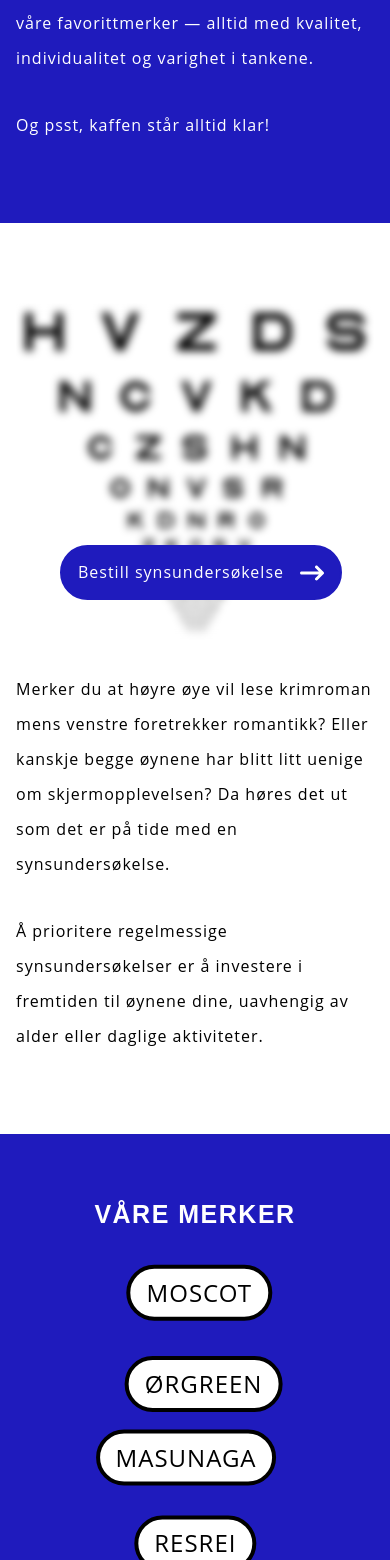
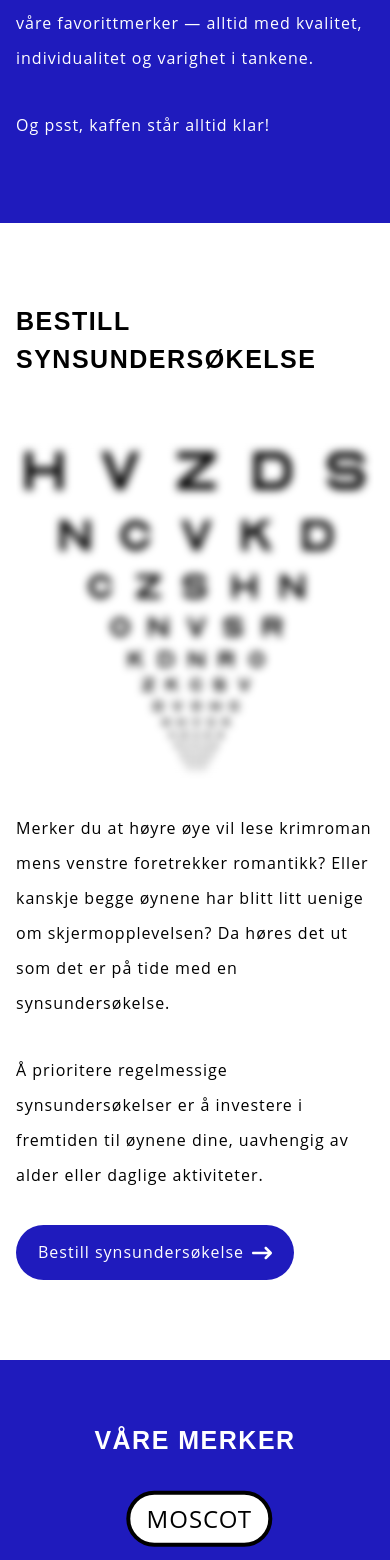
Before and after one commit to mathildeew/lillestromoptikk, a React (Vite) app: page / in a window 390 px wide. Shown: the part 1154-2714 px from the top of the page. Built offline with nearby package versions, Linux system fonts and the light colour scheme; no server answers; a web font is replaced by a local one.

Commit message:
clean up styles

```diff
--- a/src/components/Home/EyecheckInfo/LogMAR/index.jsx
+++ b/src/components/Home/EyecheckInfo/LogMAR/index.jsx
@@ -2,15 +2,15 @@ export default function LogMAR({ hover }) {
   return (
     <div className="relative max-w-xl w-full mx-auto">
       <div
-        className={`w-full h-full absolute p-4 backdrop-blur-sm  transition-all duration-500 ease-in-out ${
-          hover && "backdrop-blur-none"
+        className={`w-full h-full absolute p-4 backdrop-blur-sm transition-all duration-500 ease-in-out ${
+          hover && "backdrop-blur-0"
         }`}
       ></div>
 
       <svg
         xmlns="http://www.w3.org/2000/svg"
         viewBox="0 0 1550 1460"
-        className="h-full w-full mx-auto"
+        className="mx-auto max-w-[400px] "
       >
         <g transform="translate(-39 -86)" id="LogMarChart">
           <g transform="translate(78 128.004)">
--- a/src/components/Home/EyecheckInfo/index.jsx
+++ b/src/components/Home/EyecheckInfo/index.jsx
@@ -19,20 +19,13 @@ export default function EyecheckInfo() {
   };
 
   return (
-    <div className="home-container bg-white relative z-30 lg:text-white lg:bg-kleinBlue">
-      <div className="max-w-3xl flex flex-col gap-8 px-4 py-20 ">
-        <div className="relative">
+    <div className="home-container bg-white px-4 py-20 md:px-10 relative z-30 lg:text-white lg:bg-kleinBlue">
+      <div className="flex flex-col gap-16">
+        <h2 className="lg:hidden">Bestill synsundersøkelse</h2>
+
+        <div className="flex flex-col gap-8">
           <LogMAR hover={hover} />
-          <Link
-            to="/timebestilling"
-            onMouseEnter={handleHoverEnter}
-            onMouseLeave={handleHoverLeave}
-            className="btn-primary text-white bg-kleinBlue border-kleinBlue flex gap-4 items-center justify-center absolute right-8 bottom-10 hover:bg-kleinBlue hover:text-white lg:hidden"
-          >
-            Bestill synsundersøkelse
-            <FontAwesomeIcon icon={faLongArrowRight} className="text-2xl" />
-          </Link>
-        </div>
+          <div className="flex flex-col gap-8">
             <p>
               Merker du at høyre øye vil lese krimroman mens venstre foretrekker
               romantikk? Eller kanskje begge øynene har blitt litt uenige om
@@ -40,9 +33,26 @@ export default function EyecheckInfo() {
               synsundersøkelse.
             </p>
             <p>
-          Å prioritere regelmessige synsundersøkelser er å investere i fremtiden
-          til øynene dine, uavhengig av alder eller daglige aktiviteter.
+              Å prioritere regelmessige synsundersøkelser er å investere i
+              fremtiden til øynene dine, uavhengig av alder eller daglige
+              aktiviteter.
             </p>
+            <div>
+              <Link
+                to="/timebestilling"
+                onMouseEnter={handleHoverEnter}
+                onMouseLeave={handleHoverLeave}
+                className="group text-white bg-kleinBlue inline-flex overflow-hidden gap-2 items-center px-5 py-2 rounded-full border-2 border-transparent transition-all duration-500 ease-in-out hover:bg-kleinBlue/80 lg:hidden"
+              >
+                Bestill synsundersøkelse
+                <FontAwesomeIcon
+                  icon={faLongArrowRight}
+                  className="text-xl group-hover:translate-x-1"
+                />
+              </Link>
+            </div>
+          </div>
+        </div>
       </div>
     </div>
   );
```
Lines whose indentation alone changed are shown as unchanged.
